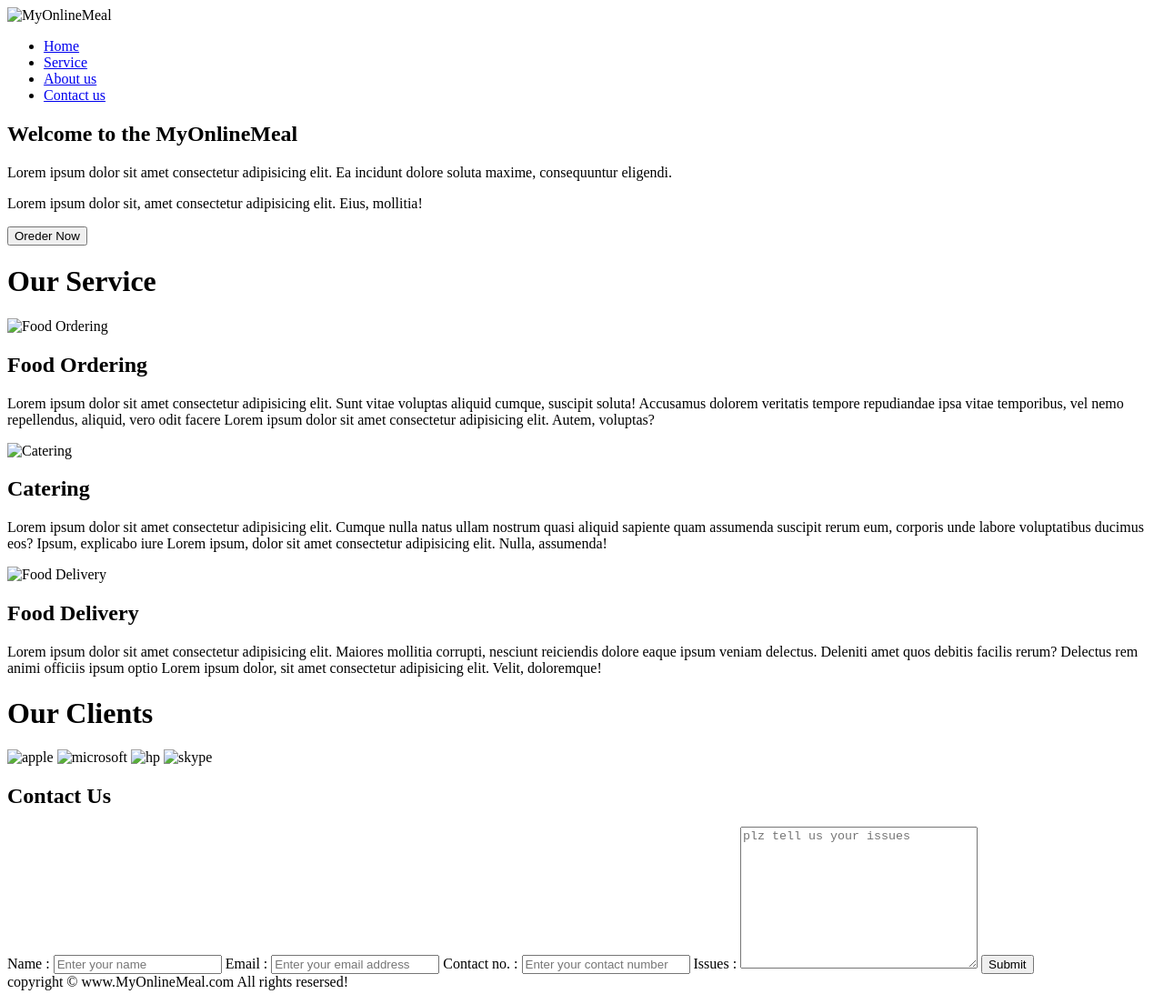
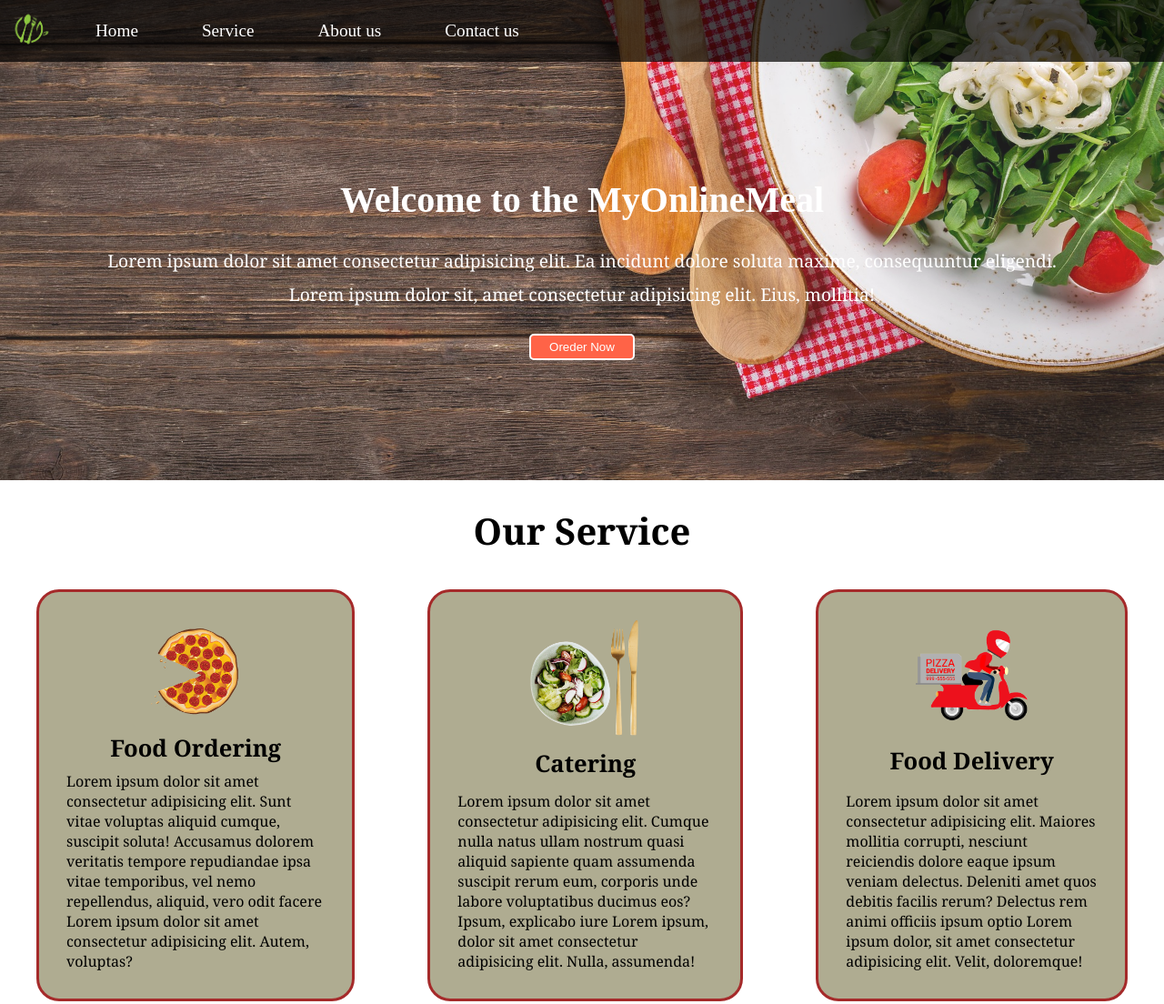
Before and after one commit to Shadow-104/Myonlinemeal.github.io, a plain HTML site: page index.html in a window 1280 px wide. Shown: the top 1104 px of the page at 91% size. Drawn offline with Linux system fonts and the light colour scheme.

Commit message:
MyOnlineMeal.com

```diff
--- a/Style.css
+++ b/Style.css
@@ -70,7 +70,7 @@ html{
 
 #home::before{
     content: "";
-    background: url('/My websites/web_2/img/home1.jpg') no-repeat center center/cover;
+    background: url('/img/home1.jpg') no-repeat center center/cover;
     position: absolute;
     top: 0px;
     left: 0px;
@@ -155,7 +155,7 @@ html{
 #client::before{
     content: "";
     position: absolute;
-    background: url('/My websites/web_2/img/client.jpg') no-repeat center center/cover;
+    background: url('/img/client.jpg') no-repeat center center/cover;
     width: 100%;
     height: 450px;
     z-index: -1;
@@ -181,7 +181,7 @@ html{
 #contact::before{
     content: "";
     position: absolute;
-    background: url('/My websites/web_2/img/contact.jpg') no-repeat center center/cover;
+    background: url('/img/contact.jpg') no-repeat center center/cover;
     width: 100%;
     height: 450px;
     z-index: -1;
--- a/index.html
+++ b/index.html
@@ -6,8 +6,8 @@
     <meta http-equiv="X-UA-Compatible" content="IE=edge">
     <meta name="viewport" content="width=device-width, initial-scale=1.0">
 
-    <link rel="stylesheet" href="/My websites/web_2/Style.css">
-    <link rel="stylesheet" media="screen and (max-Width: 1045px)"  href="/My websites/web_2/Phone.css">
+    <link rel="stylesheet" href="/Style.css">
+    <link rel="stylesheet" media="screen and (max-Width: 1045px)"  href="/Phone.css">
     <title>Best Online Food Delivery Service In Ahmedabad | MyOnlineMeal.com</title>
 
 </head>
@@ -15,7 +15,7 @@
 <body>
     <nav id="navbar">
         <div id="logo">
-            <img src="/My websites/web_2/img/logo.png" id="logo" alt="MyOnlineMeal">
+            <img src="/img/logo.png" id="logo" alt="MyOnlineMeal">
         </div>
 
         <ul>
@@ -42,7 +42,7 @@
 
         <div id="box">
             <div class="container">
-                <img src="/My websites/web_2/img/img1.png" alt="Food Ordering">
+                <img src="/img/img1.png" alt="Food Ordering">
                 <h2>Food Ordering</h2>
                 <p>Lorem ipsum dolor sit amet consectetur adipisicing elit. Sunt vitae voluptas aliquid cumque, suscipit
                     soluta! Accusamus dolorem veritatis tempore repudiandae ipsa vitae temporibus, vel nemo repellendus,
@@ -51,7 +51,7 @@
             </div>
 
             <div class="container">
-                <img src="/My websites/web_2/img/img2.png" alt="Catering">
+                <img src="/img/img2.png" alt="Catering">
                 <h2>Catering</h2>
                 <p>Lorem ipsum dolor sit amet consectetur adipisicing elit. Cumque nulla natus ullam nostrum quasi
                     aliquid sapiente quam assumenda suscipit rerum eum, corporis unde labore voluptatibus ducimus eos?
@@ -60,7 +60,7 @@
             </div>
 
             <div class="container">
-                <img src="/My websites/web_2/img/img3.png" alt="Food Delivery">
+                <img src="/img/img3.png" alt="Food Delivery">
                 <h2>Food Delivery</h2>
                 <p>Lorem ipsum dolor sit amet consectetur adipisicing elit. Maiores mollitia corrupti, nesciunt
                     reiciendis dolore eaque ipsum veniam delectus. Deleniti amet quos debitis facilis rerum? Delectus
@@ -72,10 +72,10 @@
 
     <h1 class="primary">Our Clients</h1>
     <section id="client">
-        <img src="/My websites/web_2/img/apple.png" alt="apple" class="customer">
-        <img src="/My websites/web_2/img/microsoft.png" alt="microsoft" class="customer">
-        <img src="/My websites/web_2/img/hp.png" alt="hp" class="customer">
-        <img src="/My websites/web_2/img/skype.png" alt="skype" class="customer">
+        <img src="/img/apple.png" alt="apple" class="customer">
+        <img src="/img/microsoft.png" alt="microsoft" class="customer">
+        <img src="/img/hp.png" alt="hp" class="customer">
+        <img src="/img/skype.png" alt="skype" class="customer">
     </section>
 
     <section id="contact">
```
